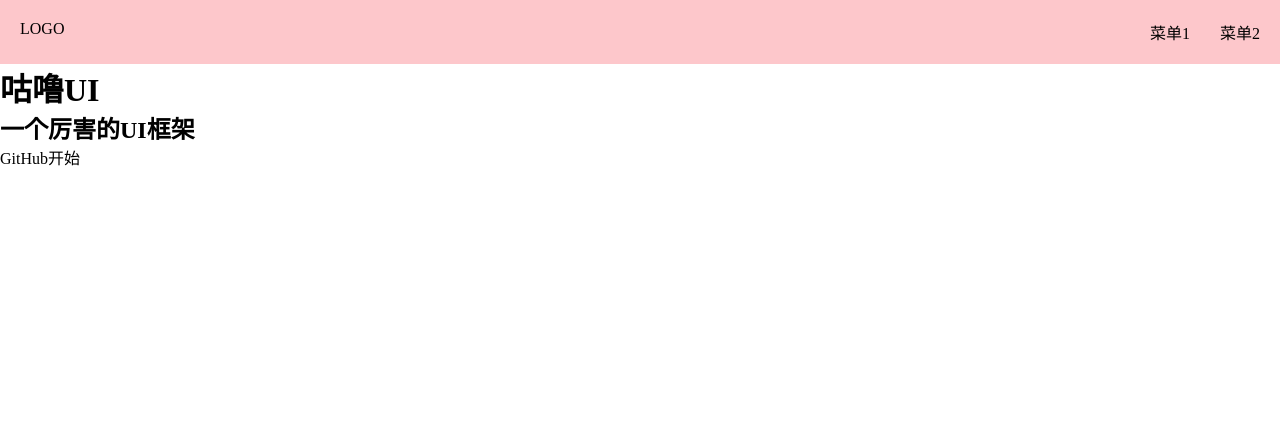
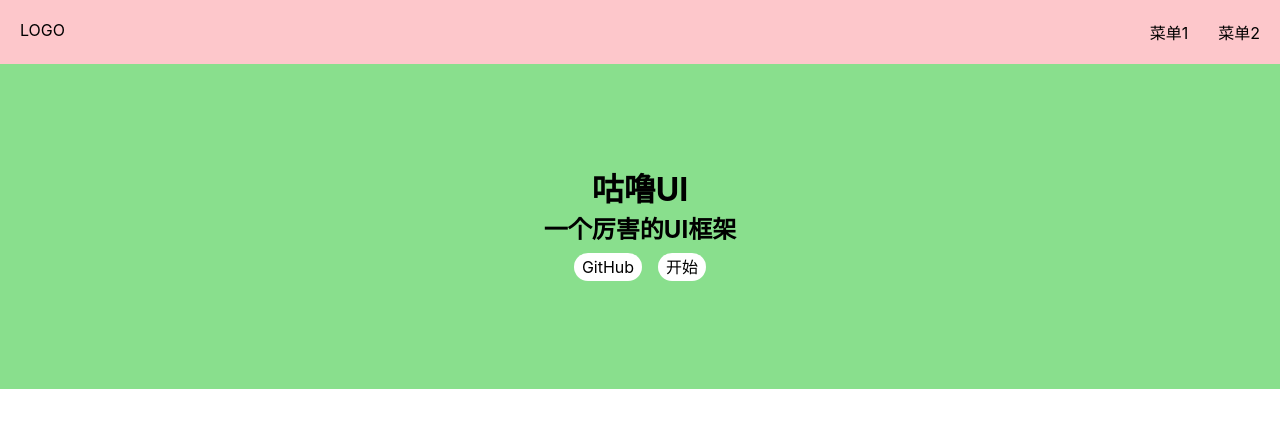
Before and after one commit to Seanlau01/gulu-ui-2, a Vue app: page /#/ in a window 1280 px wide. Shown: the top 428 px of the page. Built offline with nearby package versions, Linux system fonts and the light colour scheme.

Commit message:
完善home样式并初始化aside的html

```diff
--- a/src/index.scss
+++ b/src/index.scss
@@ -7,8 +7,14 @@ ul,ol{
   list-style:none;
 }
 a{
+  text-decoration:none;
   color:inherit;
   a:hover{
-    border-bottom:1px solid red;
+    border-bottom:1px solid greenyellow;
+    cursor:pointer;
   }
 }
+body{
+  font-size:16px;
+  font-family:-apple-system;
+}
--- a/src/views/Doc.vue
+++ b/src/views/Doc.vue
@@ -2,7 +2,23 @@
     <div>
         <Topnav/>
         <div class="content">
-            <aside>侧栏</aside>
+            <aside>
+            <h2>组件列表</h2>
+            <ol>
+               <li>
+                <router-link to="/doc/switch">Switch 组件</router-link>
+               </li>
+               <li>
+                <router-link to="/doc/button">Button 组件</router-link>
+               </li>
+               <li>
+                <router-link to="/doc/dialog">Dialog 组件</router-link>
+               </li>
+               <li>
+                <router-link to="/doc/tabs">Tabs 组件</router-link>
+               </li>
+            </ol>
+            </aside>
             <main>主内容</main>
         </div>
 
--- a/src/views/Home.vue
+++ b/src/views/Home.vue
@@ -1,14 +1,14 @@
 <template>
     <div>
         <Topnav/>
-    <div class="banner">
+      <div class="banner">
         <h1>咕噜UI</h1>
         <h2>一个厉害的UI框架</h2>
         <p class="actions">
-           <a>GitHub</a>
-           <a>开始</a>
+           <a href="https://github.com">GitHub</a>
+           <router-link to="/doc">开始</router-link>
         </p>
-    </div>
+      </div>
     </div>
 </template>
 
@@ -20,5 +20,27 @@ export default {
 </script>
 
 <style lang="scss" scoped>
-
+.banner{
+   background:#89DF8D;
+   padding:100px 0;
+   display:flex;
+   justify-content: center;
+   align-items:center;
+   flex-direction:column;
+   .actions{
+     padding:8px 0;
+   }
+    a{
+        background:white;
+        border-radius:8px;
+        padding:3px 5px;
+        margin:0 8px;
+        display:inline-block;
+        $h:28px;
+        height:$h;
+        line-height:$h;
+        border-radius:$h/2;
+        padding:0 8px;
+    }
+}
 </style>
```
